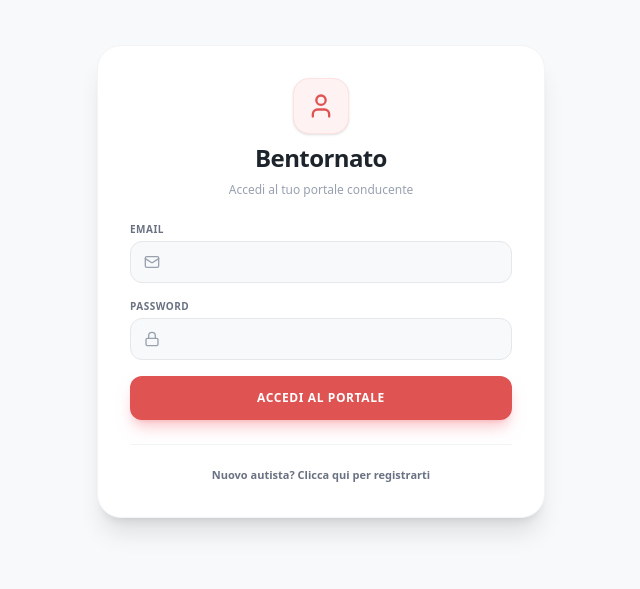
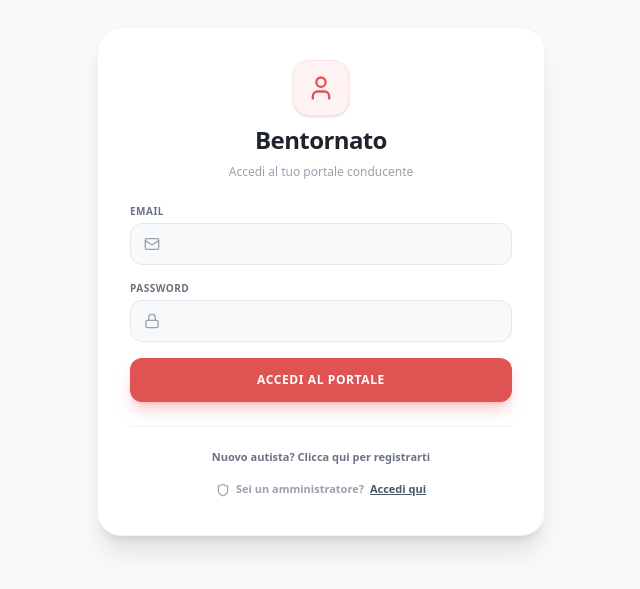
Before and after one commit to giampy06/citycargo-app, a Next.js app: page /autista/login in a window 1280 px wide. Shown: the part 119-708 px from the top of the page, without its empty margins (319-959 px from the left). Built offline with nearby package versions, Linux system fonts and the light colour scheme.

Commit message:
Aggiunto link accesso amministratori nella pagina login autisti

```diff
--- a/src/app/autista/login/page.tsx
+++ b/src/app/autista/login/page.tsx
@@ -3,7 +3,7 @@
 import React, { useState } from 'react';
 import { useRouter } from 'next/navigation';
 import { supabase } from '@/supabase';
-import { Lock, Mail, Loader2, AlertCircle, User, ShieldCheck, Phone, CreditCard, Image as ImageIcon } from 'lucide-react';
+import { Lock, Mail, Loader2, AlertCircle, User, ShieldCheck, Phone, CreditCard, Shield } from 'lucide-react';
 import Link from 'next/link';
 
 export default function AutistaLoginPage() {
@@ -63,7 +63,7 @@ export default function AutistaLoginPage() {
         if (signUpError) throw new Error(signUpError.message);
 
         if (authData.user) {
-          // 2. Upload Foto Patente Fronte nel bucket (usiamo documenti-veicoli che ha le policy aperte)
+          // 2. Upload Foto Patente Fronte nel bucket
           const extFronte = fotoFronte.name.split('.').pop();
           const pathFronte = `patenti/${authData.user.id}_fronte.${extFronte}`;
           const { error: errFronte } = await supabase.storage.from('documenti-veicoli').upload(pathFronte, fotoFronte);
@@ -77,7 +77,7 @@ export default function AutistaLoginPage() {
           if (errRetro) throw new Error('Errore nel caricamento della foto Patente Retro.');
           const urlRetro = supabase.storage.from('documenti-veicoli').getPublicUrl(pathRetro).data.publicUrl;
 
-          // 4. Salvataggio Profilo Autista Completo (con stato 'in_attesa')
+          // 4. Salvataggio Profilo Autista con prova formale GDPR
           const { error: dbError } = await supabase.from('autisti').insert([{
             id: authData.user.id,
             email: email.trim().toLowerCase(),
@@ -87,13 +87,16 @@ export default function AutistaLoginPage() {
             numero_patente: numeroPatente,
             foto_patente_fronte: urlFronte,
             foto_patente_retro: urlRetro,
-            stato: 'in_attesa' // <-- Bloccato in attesa di approvazione dal gestionale admin
+            stato: 'in_attesa',
+            consenso_privacy: true,
+            data_accettazione_privacy: new Date().toISOString(),
+            versione_privacy: 'v1.0-2026'
           }]);
 
           if (dbError) throw new Error('Errore durante il salvataggio dei dati nel database.');
 
           setSuccessMsg('Registrazione completata! I tuoi documenti sono in fase di revisione. Attendi l\'approvazione dell\'amministratore prima di poter accedere.');
-          setIsLogin(true); // Torna automaticamente alla schermata di login
+          setIsLogin(true);
         }
       }
     } catch (err: any) {
@@ -115,7 +118,7 @@ export default function AutistaLoginPage() {
             {isLogin ? 'Bentornato' : 'Candidatura Autista'}
           </h1>
           <p className="text-xs text-gray-400">
-            {isLogin ? 'Accedi al tuo portale conducente' : 'Compila tutti i campi per registrarti e inviare i tuoi documenti'}
+            {isLogin ? 'Accedi al tuo portale conducente' : 'Compila tutti i campi per registrarti'}
           </p>
         </div>
 
@@ -201,7 +204,7 @@ export default function AutistaLoginPage() {
             </div>
           </div>
 
-          {/* 🟢 SPUNTA PRIVACY OBBLIGATORIA (Solo Registrazione) */}
+          {/* SPUNTA PRIVACY OBBLIGATORIA (Solo Registrazione) */}
           {!isLogin && (
             <div className="flex items-start gap-2 pt-2 border-t border-gray-100 mt-4">
               <input
@@ -237,7 +240,8 @@ export default function AutistaLoginPage() {
           </button>
         </form>
 
-        <div className="text-center pt-4 border-t border-gray-100">
+        <div className="space-y-3 pt-4 border-t border-gray-100 text-center">
+          <div>
             <button
               type="button"
               onClick={() => {
@@ -245,10 +249,21 @@ export default function AutistaLoginPage() {
                 setErrorMsg(null);
                 setSuccessMsg(null);
               }}
-            className="text-[11px] text-gray-500 hover:text-gray-800 font-bold"
+              className="text-[11px] text-gray-500 hover:text-gray-800 font-bold transition"
             >
               {isLogin ? "Nuovo autista? Clicca qui per registrarti" : "Hai già un account? Torna al Login"}
             </button>
+          </div>
+
+          <div>
+            <Link
+              href="/login"
+              className="inline-flex items-center gap-1.5 text-[11px] text-gray-400 hover:text-[#1E242B] font-semibold transition"
+            >
+              <Shield className="w-3.5 h-3.5 text-gray-400" />
+              Sei un amministratore? <span className="underline font-bold text-gray-600">Accedi qui</span>
+            </Link>
+          </div>
         </div>
       </div>
     </div>
```
Lines whose indentation alone changed are shown as unchanged.
